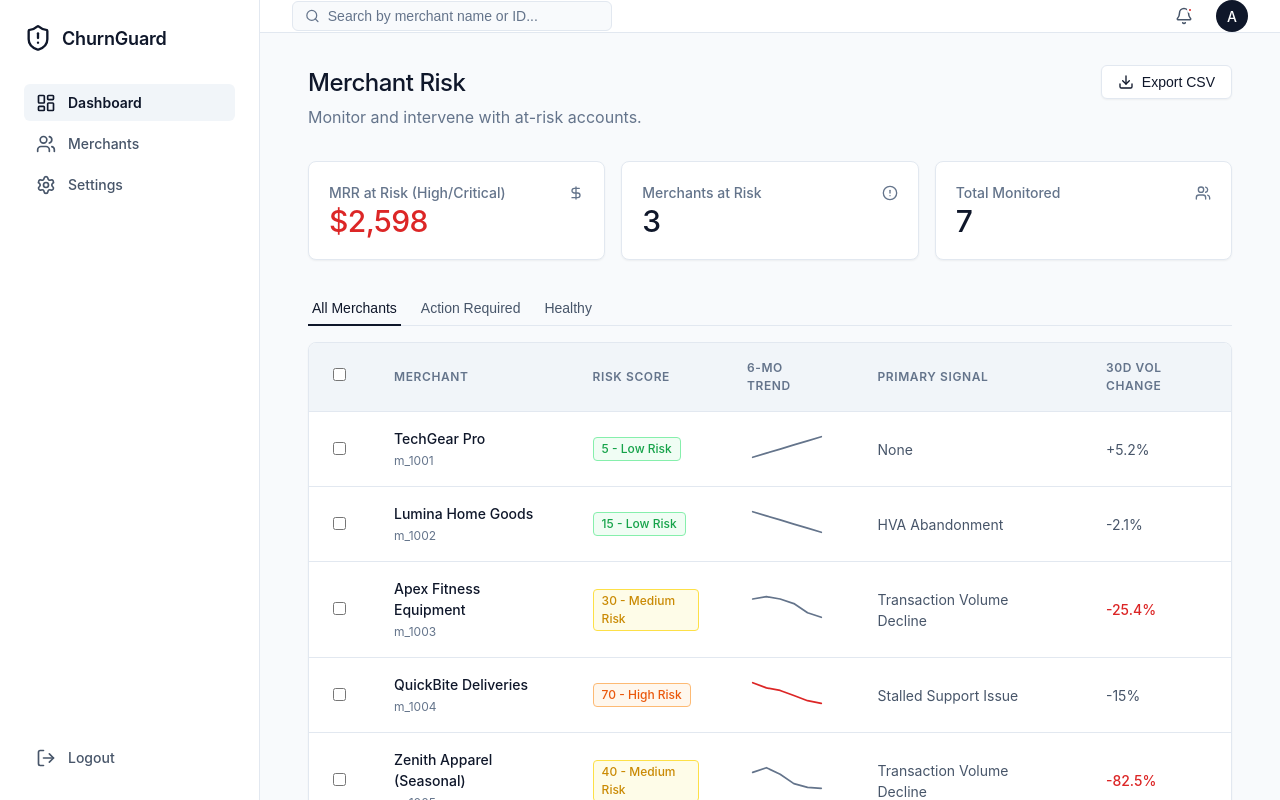
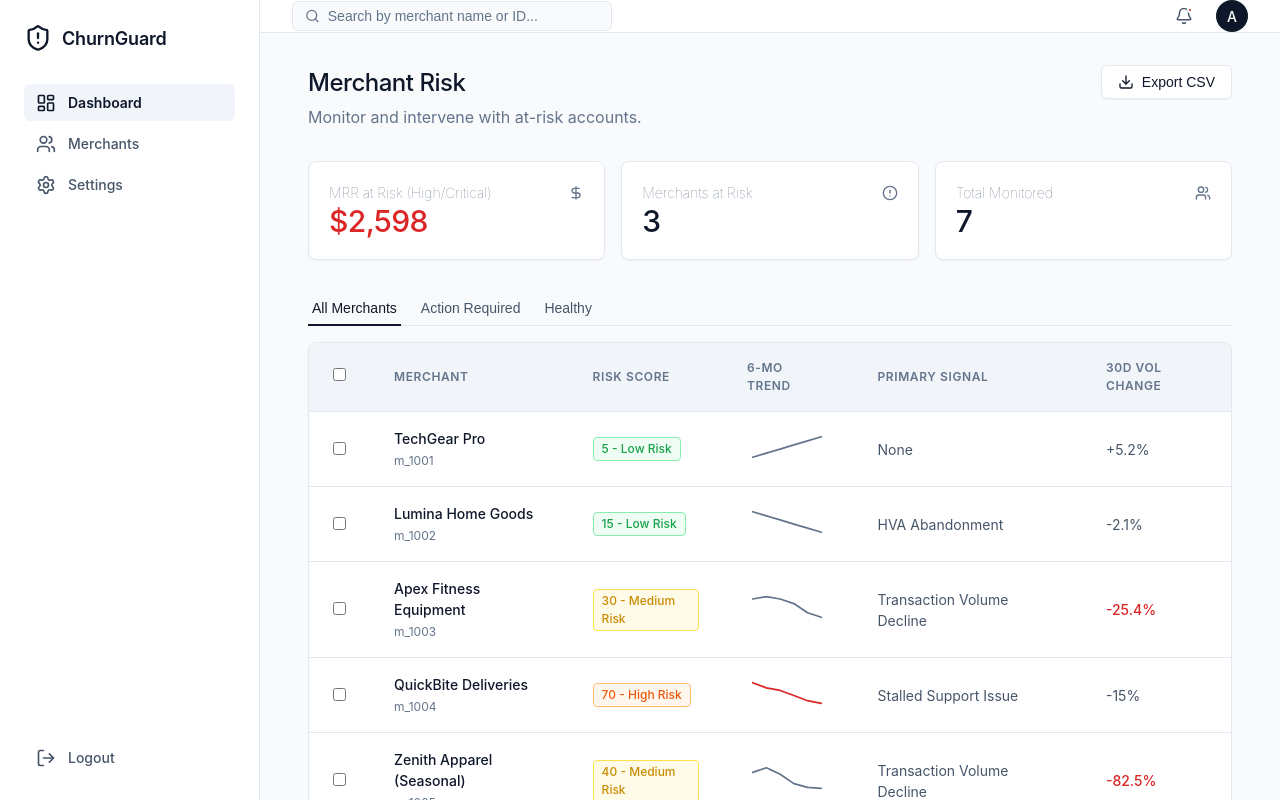
Before and after one commit to LakshanKrithik/Swym, a React (Vite) app: page / in a window 1280 px wide. Built offline with nearby package versions, Linux system fonts and the light colour scheme.

Commit message:
font weight changed

```diff
--- a/src/components/DashboardView.css
+++ b/src/components/DashboardView.css
@@ -21,7 +21,7 @@
 .card-label {
   color: var(--text-muted);
   font-size: 0.875rem;
-  font-weight: 500;
+  font-weight: 5;
 }
 
 .card-value {
```
